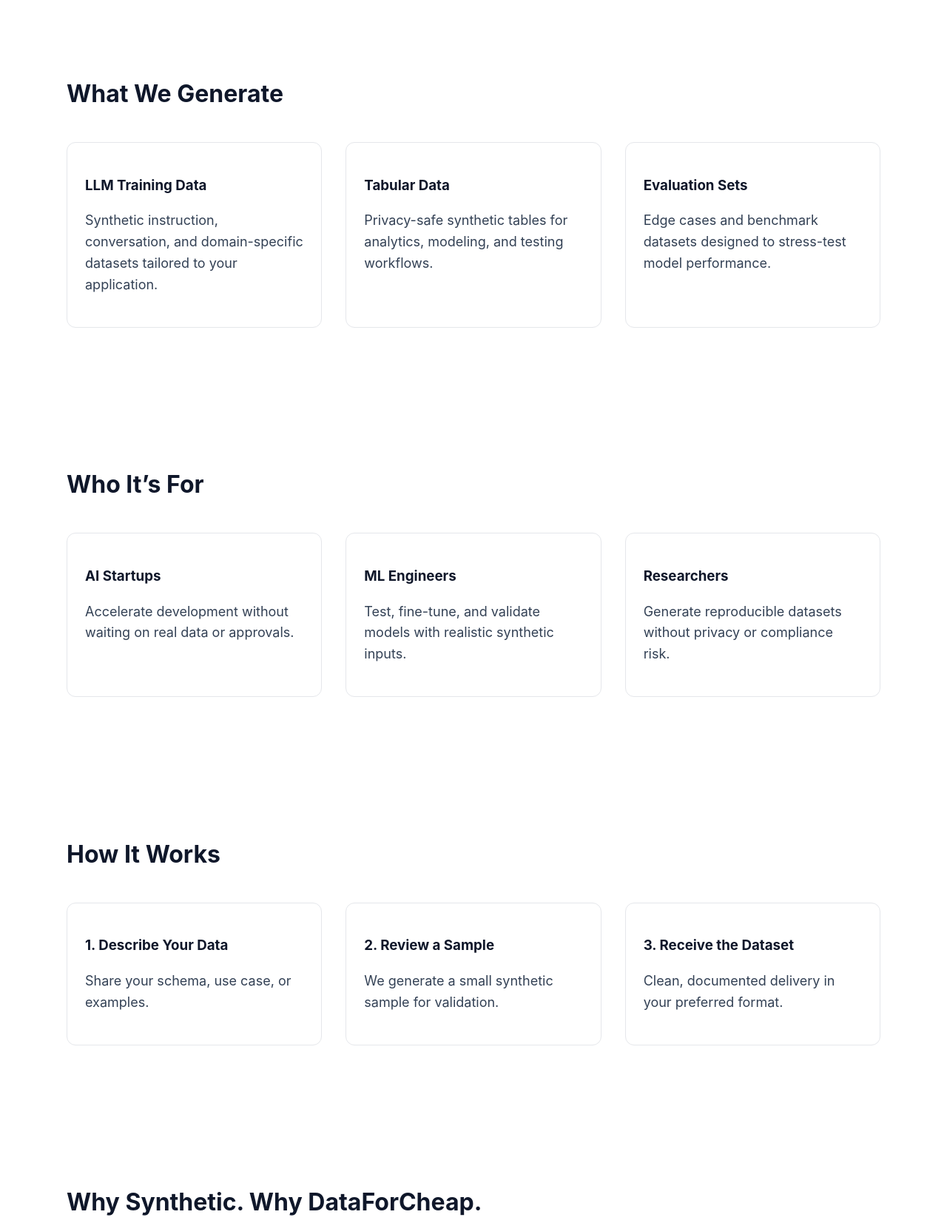
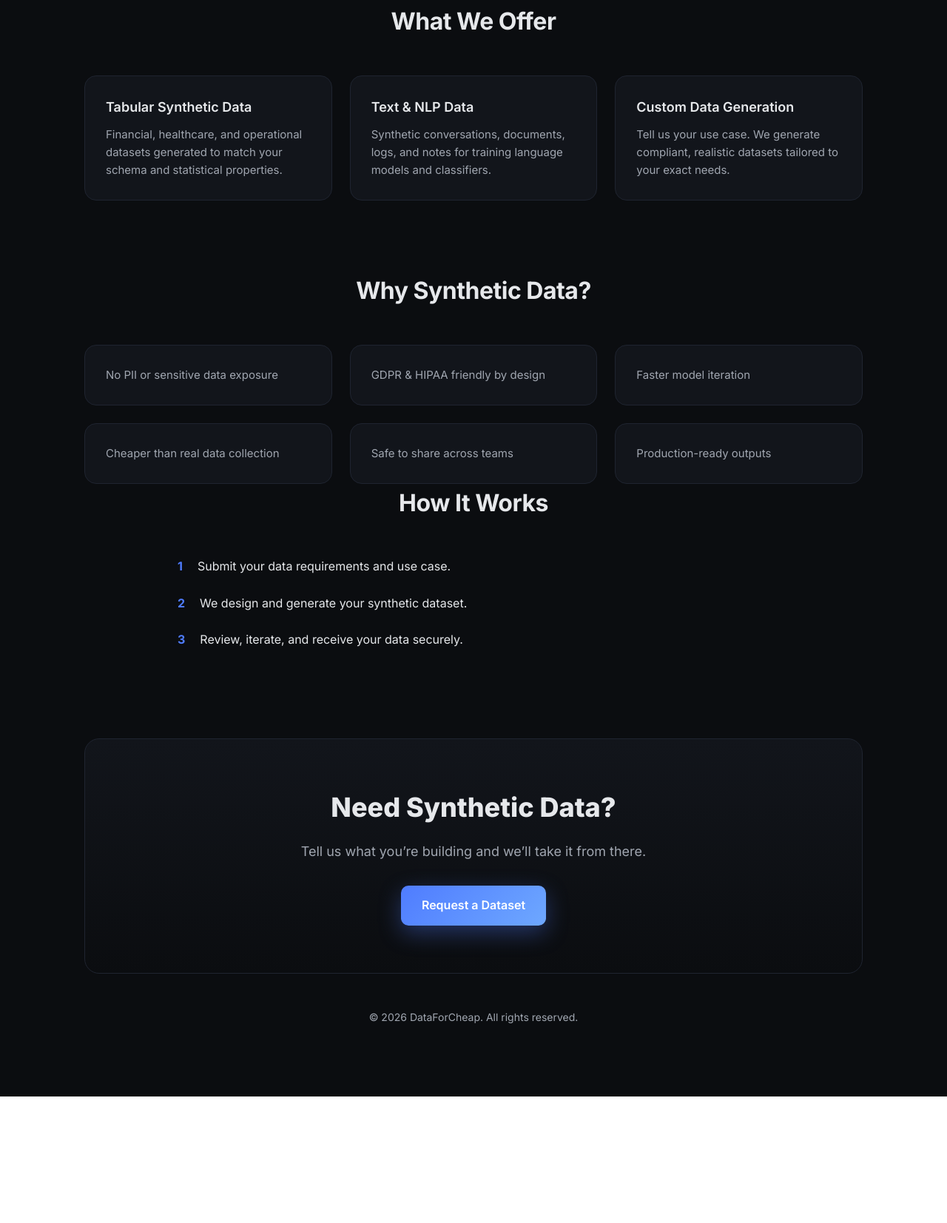
Before and after one commit to mo-sank/dataforcheap, a plain HTML site: page index.html in a window 1280 px wide. Shown: the part 790-2443 px from the top of the page at 74% size. After the commit the page ends 2272 px from the top, so only its background shows below. Drawn offline with Linux system fonts and the light colour scheme.

Commit message:
Update index.html

```diff
--- a/index.html
+++ b/index.html
@@ -2,186 +2,263 @@
 <html lang="en">
 <head>
   <meta charset="UTF-8" />
-  <title>DataForCheap — Custom Synthetic Data</title>
   <meta name="viewport" content="width=device-width, initial-scale=1.0" />
-  <meta name="description" content="Custom synthetic datasets for ML, LLM fine-tuning, and evaluation. Fast, affordable, and privacy-safe." />
+  <title>DataForCheap — Synthetic Data On Demand</title>
+  <meta name="description" content="Privacy-safe synthetic datasets for startups and ML teams. Fast, compliant, and affordable." />
+
+  <link href="https://fonts.googleapis.com/css2?family=Inter:wght@300;400;500;600;700;800&display=swap" rel="stylesheet">
+
   <style>
+    :root {
+      --bg: #0b0d10;
+      --card: #12151b;
+      --text: #e6e8eb;
+      --muted: #a0a6b0;
+      --accent: #4f7cff;
+      --border: #1f2430;
+    }
+
+    * {
+      box-sizing: border-box;
+      margin: 0;
+      padding: 0;
+    }
+
     body {
-      margin: 0;
-      font-family: -apple-system, BlinkMacSystemFont, "Segoe UI", Roboto, Inter, sans-serif;
-      color: #0f172a;
-      background: #ffffff;
+      font-family: 'Inter', sans-serif;
+      background: radial-gradient(1200px 600px at top, #111827 0%, #0b0d10 60%);
+      color: var(--text);
       line-height: 1.6;
     }
+
+    a {
+      color: inherit;
+      text-decoration: none;
+    }
+
     .container {
       max-width: 1100px;
       margin: 0 auto;
-      padding: 80px 24px;
+      padding: 48px 24px;
     }
-    h1 {
+
+    header {
+      display: flex;
+      justify-content: space-between;
+      align-items: center;
+      padding: 24px 0;
+    }
+
+    .logo {
+      font-weight: 800;
+      font-size: 20px;
+      letter-spacing: -0.5px;
+    }
+
+    .hero {
+      padding: 96px 0 64px;
+      text-align: center;
+    }
+
+    .hero h1 {
       font-size: 48px;
-      line-height: 1.1;
-      margin-bottom: 20px;
+      font-weight: 800;
+      max-width: 800px;
+      margin: 0 auto 16px;
+      letter-spacing: -1px;
     }
-    h2 {
+
+    .hero p {
+      font-size: 18px;
+      color: var(--muted);
+      max-width: 640px;
+      margin: 0 auto 32px;
+    }
+
+    .btn {
+      display: inline-block;
+      background: linear-gradient(135deg, #4f7cff, #6ea8ff);
+      color: #fff;
+      padding: 14px 28px;
+      border-radius: 10px;
+      font-weight: 600;
+      transition: transform 0.15s ease, box-shadow 0.15s ease;
+      box-shadow: 0 10px 30px rgba(79,124,255,0.35);
+    }
+
+    .btn:hover {
+      transform: translateY(-2px);
+      box-shadow: 0 14px 40px rgba(79,124,255,0.45);
+    }
+
+    section {
+      margin-top: 96px;
+    }
+
+    .section-title {
       font-size: 32px;
-      margin-bottom: 16px;
+      font-weight: 700;
+      text-align: center;
+      margin-bottom: 48px;
+      letter-spacing: -0.5px;
     }
-    p {
-      font-size: 18px;
-      color: #334155;
-    }
-    .hero {
-      text-align: center;
-      padding-top: 120px;
-      padding-bottom: 120px;
-    }
-    .cta {
-      display: inline-block;
-      margin-top: 32px;
-      padding: 14px 28px;
-      background: #2563eb;
-      color: white;
-      border-radius: 8px;
-      font-size: 16px;
-      text-decoration: none;
-      font-weight: 600;
-    }
-    .cta:hover {
-      background: #1e40af;
-    }
+
     .grid {
       display: grid;
       grid-template-columns: repeat(auto-fit, minmax(260px, 1fr));
-      gap: 32px;
-      margin-top: 40px;
+      gap: 24px;
     }
+
     .card {
-      border: 1px solid #e5e7eb;
-      border-radius: 12px;
-      padding: 24px;
+      background: var(--card);
+      border: 1px solid var(--border);
+      border-radius: 16px;
+      padding: 28px;
     }
-    .muted {
-      color: #64748b;
-      font-size: 16px;
+
+    .card h3 {
+      font-size: 18px;
+      font-weight: 600;
+      margin-bottom: 10px;
     }
+
+    .card p {
+      color: var(--muted);
+      font-size: 15px;
+    }
+
+    .how-it-works {
+      max-width: 800px;
+      margin: 0 auto;
+    }
+
+    .step {
+      display: flex;
+      gap: 20px;
+      margin-bottom: 24px;
+    }
+
+    .step-number {
+      font-weight: 700;
+      color: var(--accent);
+    }
+
+    .cta {
+      margin-top: 120px;
+      padding: 64px;
+      background: linear-gradient(180deg, #12151b, #0b0d10);
+      border: 1px solid var(--border);
+      border-radius: 20px;
+      text-align: center;
+    }
+
+    .cta h2 {
+      font-size: 36px;
+      font-weight: 800;
+      margin-bottom: 16px;
+    }
+
+    .cta p {
+      color: var(--muted);
+      margin-bottom: 32px;
+      font-size: 18px;
+    }
+
     footer {
-      border-top: 1px solid #e5e7eb;
-      padding: 40px 24px;
       text-align: center;
+      padding: 48px 0;
+      color: var(--muted);
       font-size: 14px;
-      color: #64748b;
+    }
+
+    @media (max-width: 600px) {
+      .hero h1 {
+        font-size: 36px;
+      }
     }
   </style>
 </head>
-
 <body>
 
-  <!-- HERO -->
-  <section class="hero container">
-    <h1>Custom Synthetic Data,<br>Built for Your Model</h1>
+  <div class="container">
+    <header>
+      <div class="logo">DataForCheap</div>
+    </header>
+
+    <section class="hero">
+      <h1>Privacy-Safe Synthetic Data, On Demand</h1>
       <p>
-      We generate high-quality synthetic datasets for ML training, LLM fine-tuning,
-      and evaluation. Fast turnaround. Fully synthetic. No compromises.
+        We generate high-quality synthetic datasets for startups and ML teams
+        who can’t use real data. Fast, compliant, and affordable.
       </p>
-    <a href="mailto:mohamedsankari3@gmail.com" class="cta">Request a Dataset</a>
+      <a href="#inquiry" class="btn">Request Synthetic Data</a>
     </section>
 
-  <!-- TRUST -->
-  <section class="container">
-    <p class="muted" style="text-align:center;">
-      Used by early-stage startups, researchers, and independent ML teams.
-    </p>
-  </section>
-
-  <!-- WHAT WE DO -->
-  <section class="container">
-    <h2>What We Generate</h2>
+    <section>
+      <h2 class="section-title">What We Offer</h2>
       <div class="grid">
         <div class="card">
-        <h3>LLM Training Data</h3>
-        <p>Synthetic instruction, conversation, and domain-specific datasets tailored to your application.</p>
+          <h3>Tabular Synthetic Data</h3>
+          <p>
+            Financial, healthcare, and operational datasets generated to match
+            your schema and statistical properties.
+          </p>
         </div>
         <div class="card">
-        <h3>Tabular Data</h3>
-        <p>Privacy-safe synthetic tables for analytics, modeling, and testing workflows.</p>
+          <h3>Text & NLP Data</h3>
+          <p>
+            Synthetic conversations, documents, logs, and notes for training
+            language models and classifiers.
+          </p>
         </div>
         <div class="card">
-        <h3>Evaluation Sets</h3>
-        <p>Edge cases and benchmark datasets designed to stress-test model performance.</p>
+          <h3>Custom Data Generation</h3>
+          <p>
+            Tell us your use case. We generate compliant, realistic datasets
+            tailored to your exact needs.
+          </p>
         </div>
       </div>
     </section>
 
-  <!-- USE CASES -->
-  <section class="container">
-    <h2>Who It’s For</h2>
+    <section>
+      <h2 class="section-title">Why Synthetic Data?</h2>
       <div class="grid">
-      <div class="card">
-        <h3>AI Startups</h3>
-        <p>Accelerate development without waiting on real data or approvals.</p>
-      </div>
-      <div class="card">
-        <h3>ML Engineers</h3>
-        <p>Test, fine-tune, and validate models with realistic synthetic inputs.</p>
-      </div>
-      <div class="card">
-        <h3>Researchers</h3>
-        <p>Generate reproducible datasets without privacy or compliance risk.</p>
-      </div>
+        <div class="card"><p>No PII or sensitive data exposure</p></div>
+        <div class="card"><p>GDPR & HIPAA friendly by design</p></div>
+        <div class="card"><p>Faster model iteration</p></div>
+        <div class="card"><p>Cheaper than real data collection</p></div>
+        <div class="card"><p>Safe to share across teams</p></div>
+        <div class="card"><p>Production-ready outputs</p></div>
       </div>
     </section>
 
-  <!-- HOW IT WORKS -->
-  <section class="container">
-    <h2>How It Works</h2>
-    <div class="grid">
-      <div class="card">
-        <h3>1. Describe Your Data</h3>
-        <p>Share your schema, use case, or examples.</p>
+    <section class="how-it-works">
+      <h2 class="section-title">How It Works</h2>
+      <div class="step">
+        <div class="step-number">1</div>
+        <p>Submit your data requirements and use case.</p>
       </div>
-      <div class="card">
-        <h3>2. Review a Sample</h3>
-        <p>We generate a small synthetic sample for validation.</p>
+      <div class="step">
+        <div class="step-number">2</div>
+        <p>We design and generate your synthetic dataset.</p>
       </div>
-      <div class="card">
-        <h3>3. Receive the Dataset</h3>
-        <p>Clean, documented delivery in your preferred format.</p>
-      </div>
+      <div class="step">
+        <div class="step-number">3</div>
+        <p>Review, iterate, and receive your data securely.</p>
       </div>
     </section>
 
-  <!-- WHY US -->
-  <section class="container">
-    <h2>Why Synthetic. Why DataForCheap.</h2>
-    <div class="grid">
-      <div class="card">
-        <h3>Privacy-Safe by Design</h3>
-        <p>All data is fully synthetic. No real user or proprietary data is ever used.</p>
-      </div>
-      <div class="card">
-        <h3>Fast & Flexible</h3>
-        <p>Custom datasets delivered in days, not months.</p>
-      </div>
-      <div class="card">
-        <h3>Human-Guided Quality</h3>
-        <p>Every dataset is reviewed for structure, realism, and usability.</p>
-      </div>
-    </div>
-  </section>
-
-  <!-- FINAL CTA -->
-  <section class="hero container">
-    <h2>Tell Us What You Need</h2>
-    <p>
-      Describe your dataset and we’ll handle the rest.
-    </p>
-    <a href="mailto:youremail@domain.com" class="cta">Request a Dataset</a>
+    <section class="cta" id="inquiry">
+      <h2>Need Synthetic Data?</h2>
+      <p>Tell us what you’re building and we’ll take it from there.</p>
+      <a href="https://forms.gle/YOUR_FORM_LINK_HERE" class="btn">Request a Dataset</a>
     </section>
 
     <footer>
-    © 2026 DataForCheap · All datasets are fully synthetic
+      © 2026 DataForCheap. All rights reserved.
     </footer>
+  </div>
 
 </body>
 </html>
```
Lines whose indentation alone changed are shown as unchanged.
